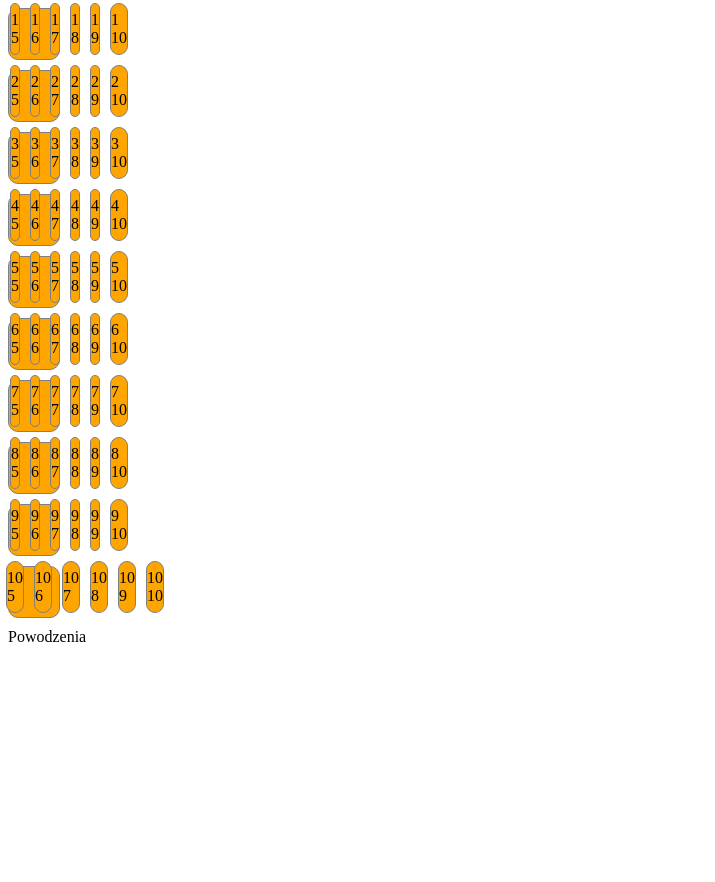
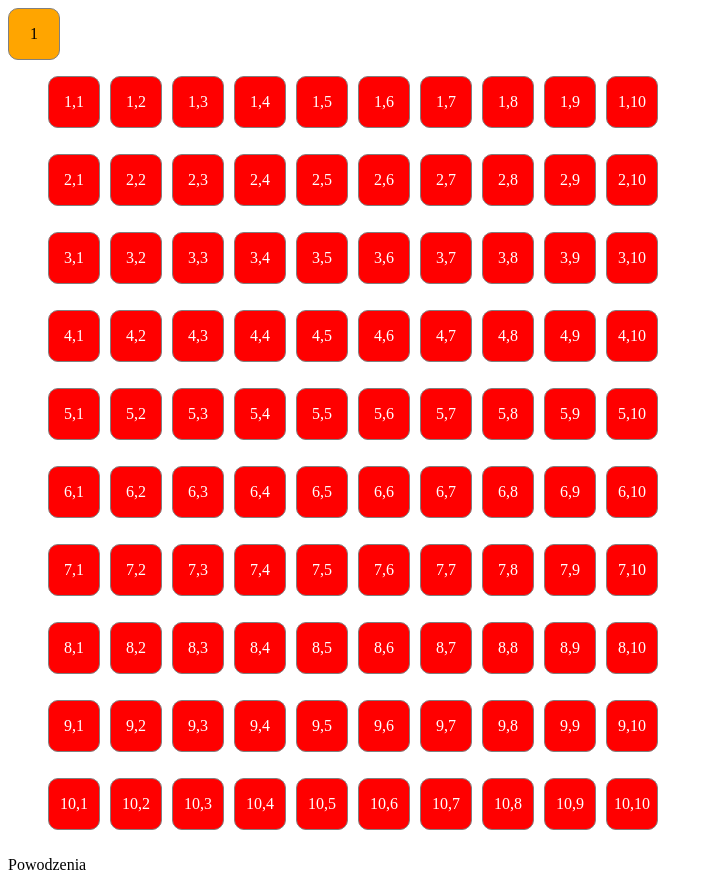
Before and after one commit to Justyna-M/Kolokwium, a plain HTML site: page index.html in a window 1280 px wide. Shown: the whole page, without its empty margins (0-715 px from the left). Before the commit the page ends 800 px from the top, so only its background shows below. Drawn offline with nearby package versions, Linux system fonts and the light colour scheme.

Commit message:
Mapa-poprawa

```diff
--- a/index.html
+++ b/index.html
@@ -9,11 +9,15 @@
 
 <body>
     <div id="app">
-        <div v-for="row in rows" class="cell">
-            <div v-for="column in columns" class="cell">
-                {{ row }} {{ column }}
-            </div>
+        <div class="cell">
+            1
         </div>
+        <ul class="tlo" v-for="row in rows" >
+            <li v-for="column in columns">
+                <div class="cell" :class="[active ? 'active' : '']">{{row}},{{column}}</div>
+            </li>
+        </ul>
+
         {{ message }}
     </div>
 
@@ -24,6 +28,7 @@
                 message: 'Powodzenia',
                 rows: 10,
                 columns: 10,
+                active: "1,1"
             }
         })
     </script>
--- a/style.css
+++ b/style.css
@@ -10,3 +10,12 @@
     align-items: center;
     justify-content: center;
 }
+.active {
+    background-color: red;
+    color: white;
+}
+.tlo {
+    list-style: none;
+    display: flex;
+    flex-wrap: wrap;
+}
```
